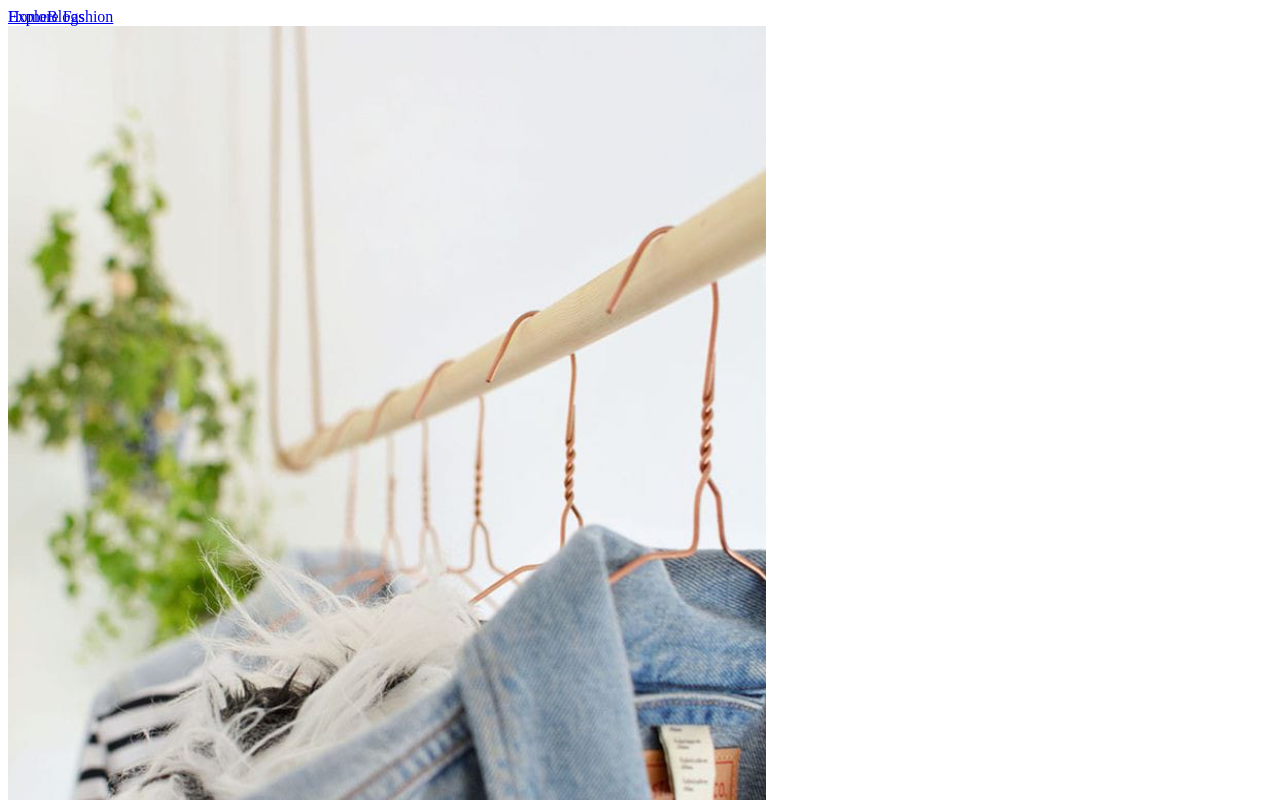
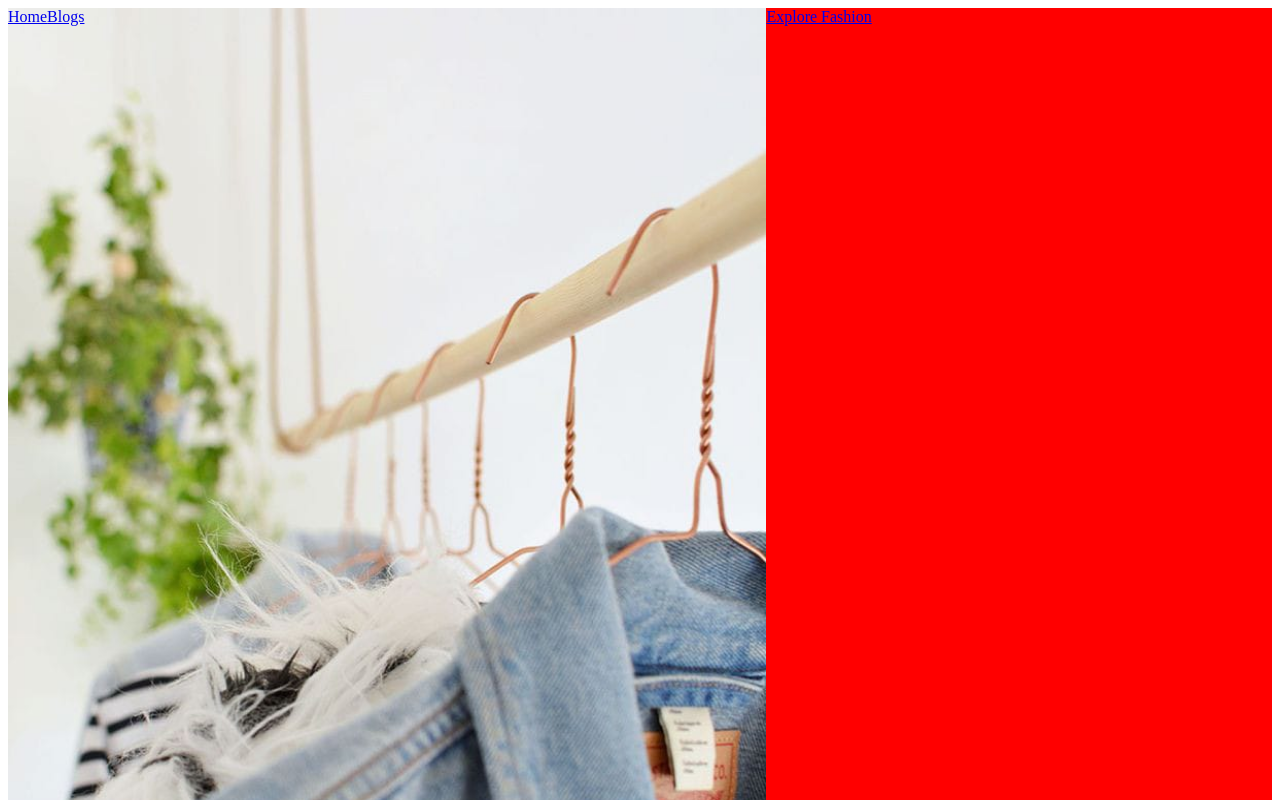
Before and after one commit to Vera25-O/clothline, a React (Create React App) app in the folder my-app/: page / in a window 1280 px wide. Shown: the top 800 px of the page. Built offline with nearby package versions, Linux system fonts and the light colour scheme.

Commit message:
modified css

```diff
--- a/my-app/src/Components/Home.js
+++ b/my-app/src/Components/Home.js
@@ -10,8 +10,9 @@ function Home() {
   return (
     <div className="home">
       <Navbar />
+
+      <img src={line1} alt="" className="homp1" />
       <Inbar/>
-      <img src={line1} alt="" className="homp1" />
       <img src={line2} alt="" className="homp2" />
       <img src={line3} alt="" className="homp3" />
       <img src={line4} alt="" className="homp4" />
--- a/my-app/src/Components/Inbar.js
+++ b/my-app/src/Components/Inbar.js
@@ -5,7 +5,7 @@ function Inbar() {
   return (
     <nav className="inbar">
       <NavLink to="/fashion" exact="true">
-        <h7>Explore Fashion</h7>
+        <h7>Explore Fashion<i class="arrow right"></i></h7>
       </NavLink>
     </nav>
   );
--- a/my-app/src/index.css
+++ b/my-app/src/index.css
@@ -38,6 +38,14 @@ background-color: white;
 
 }
 
+.inbar{
+  background-color: red;
+  width: 40%;
+  float: right;
+  height: 100vh;
+
+}
+
 
 
 
```
